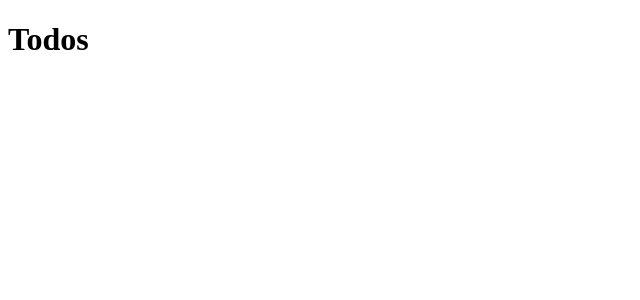
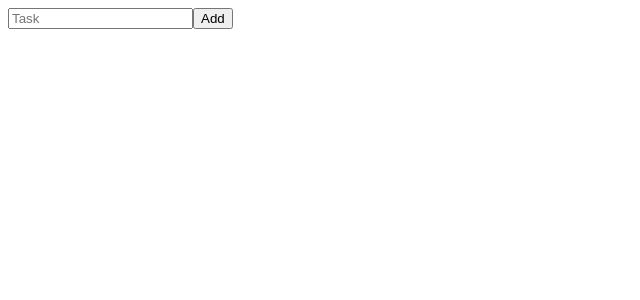
Before and after one commit to Norlandia/todoApp, a React (Create React App) app in the folder todo-app/: page / in a window 1280 px wide. Shown: the top 300 px of the page, without its empty margins (0-640 px from the left). Built offline with nearby package versions, Linux system fonts and the light colour scheme.

Commit message:
create TodoList component

```diff
--- /dev/null
+++ b/todo-app/src/components/TodoList.js
@@ -0,0 +1,18 @@
+import React, { Component } from 'react';
+
+class TodoList extends Component {
+  render() {
+    return (
+      <div className="todoListMain">
+        <div className="header">
+          <form onSubmit={this.props.addItem}>
+            <input placeholder="Task" />
+            <button type="submit">Add</button>
+          </form>
+        </div>
+      </div>
+    );
+  }
+}
+
+export default TodoList;
--- a/todo-app/src/containers/App.js
+++ b/todo-app/src/containers/App.js
@@ -1,13 +1,19 @@
 import React, { Component } from 'react';
+import TodoList from '../components/TodoList';
 
 class App extends Component {
   state = {
     text: '',
   }
+
+  addItem = () => {
+
+  }
+
   render() {
     return (
-      <div>
-        <h1>Todos</h1>
+      <div className="app">
+        <TodoList addItem={this.addItem}/>
       </div>
     );
   }
```
